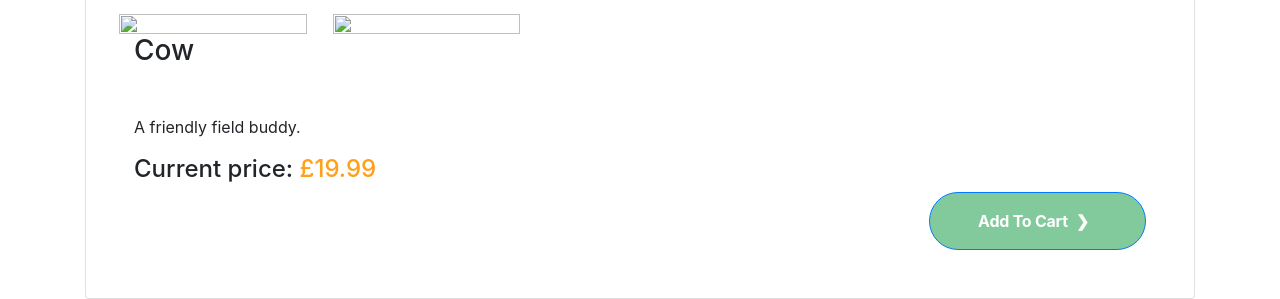
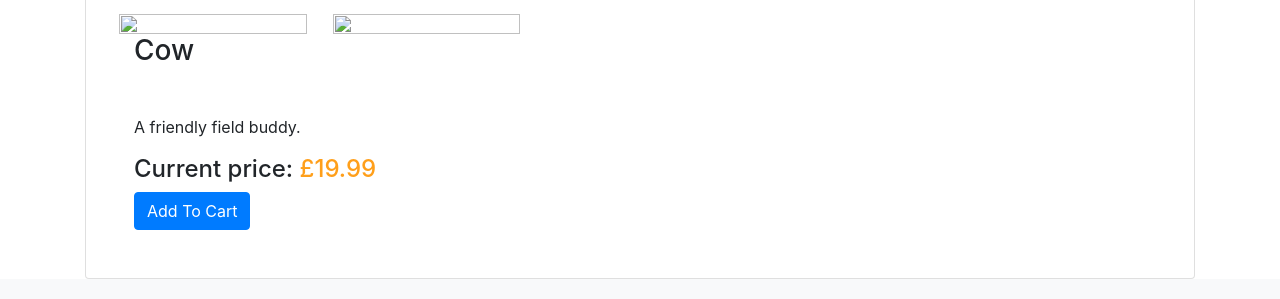
Before and after one commit to kerontt/Assignment3, a PHP site: page /detail.php?id=1 in a window 1280 px wide. Shown: the part 1214-1513 px from the top of the page. Run offline with PHP 8.4, Linux system fonts and the light colour scheme; data comes from the database, SQL or seed files in the repository; data that the repository does not hold is empty; some libraries are stand-ins or nearby versions.

Commit message:
Testing issues with git uploads

```diff
--- a/includes/style.css
+++ b/includes/style.css
@@ -70,9 +70,10 @@ margin: 20px;
 
 				.secnav {
 	overflow: hidden;
-  text-color: black;
-   text-align: right;
-   margin:10px;
+  background-color: #e9ecef;
+  text-color: white;
+   text-align: left;
+   margin:0px;
    padding: 10px;
 		}
 
@@ -92,6 +93,7 @@ margin-left:0px;
 	padding:20px 15px 20px 15px;
 	margin: 10px 0px 15px 0px;
 	}
+
 
 
 /* LOGIN CODE START*/
@@ -385,6 +387,9 @@ img {
 /*END OF PRODUCT DETAILS */
 
 
+
+
+
 /*CODE FOR TABLE LESS CART*/
 
 @import "compass/css3";
@@ -447,353 +452,3 @@ body {
 
   }
 }
-// CART HEADER
-.heading {
-  padding: 1em 0;
-  border-bottom: 1px solid #D0D0D0;
-
-  h1 {
-   font-family: $fontSerif;
-   font-size: 2em;
-   float: left;
-  }
-  a.continue {
-    &:link , &:visited {
-      text-decoration: none;
-      font-family: $fontSans;
-      letter-spacing: -.015em;
-      font-size: .75em;
-      padding: 1em;
-      color: #fff;
-      background: #82ca9c;
-      font-weight: bold;
-      border-radius: 50px;
-    float: right;
-      text-align: right;
-       @include transition(all, .25s, linear);
-    }
-    &:after {
-      content: "\276f";
-      padding: .5em;
-      position: relative;
-      right:0;
-       @include transition(all, .15s, linear);
-
-    }
-    &:hover , &:focus, &:active {
-      background: #f69679;
-
-      &:after {
-        right: -10px;
-      }
-    }
-  }
-}
-
-// TABLE HEADING
-
-.tableHead {
-  display: table;
-  width: 100%;
-  font-family: $fontSans;
-  font-size: .75em;
-  li {
-    display: table-cell;
-    padding: 1em 0;
-    text-align: center;
-    &.prodHeader {
-      text-align: left;
-    }
-  }
-}
-
-// CART Items
-
-.cart {
-  padding: 1em 0 ;
-
-  .items {
-    display: block;
-    width: 100%;
- vertical-align: middle;
-    padding: 1.5em;
-
-    border-bottom: 1px solid #fafafa;
-    &.even {
-      background: #fafafa;
-    }
-    .infoWrap {
-      display: table;
-      width: 100%;
-    }
-    .cartSection {
-      display: table-cell;
-
-      vertical-align: middle;
-
-
-      .itemNumber {
-  font-size: .75em;
-        color: #777;
-        margin-bottom: .5em;
-}
-
-      h3 {
-
-        font-size: 1em;
-      font-family: $fontSans;
-        font-weight: bold;
-        text-transform: uppercase;
-        letter-spacing: .025em;
-
-
-      }
-      p {
-        display: inline-block;
-        font-size: .85em;
-
-        color: #777777;
-        font-family: $fontSans;
-            .quantity {
-        font-weight: bold;
-              color: #333;
-      }
-
-        &.stockStatus {
-          color: #82CA9C;
-          font-weight: bold;
-          padding: .5em 0 0 1em;
-          text-transform: uppercase;
-          &.out {
-            color: #F69679;
-          }
-        }
-
-      }
-      .itemImg {
-        width: 4em;
-
-        float: left;
-      }
-      &.qtyWrap , &.prodTotal {
-        text-align: center;
-    p {
-      font-weight: bold;
-      font-size: 1.25em;
-    }
-
-      }
-
-    input.qty {
-        width: 2em;
-        text-align: center;
-        font-size: 1em;
-          padding: .25em;
-      margin: 1em .5em 0 0;
-
-      }
-      .itemImg {
-        width: 8em;
-        display: inline;
-        padding-right: 1em;
-      }
-
-
-    }
-  }
-
-}
-
- .special {
-   display: block;
-   font-family: $fontSans;
-  .specialContent {
-   padding: 1em 1em 0;
-    display: block;
-   margin-top:.5em;
-   border-top: 1px solid #dadada;
-   &:before {
-     content: "\21b3";
-     font-size: 1.5em;
-      margin-right: 1em;
-     color: #6f6f6f;
-     font-family: helvetica, arial, sans-serif;
-   }}
-
- }
-
-a.remove {
-  text-decoration: none;
-  font-family: $fontSans;
-  color: #ffffff;
-  font-weight: bold;
-  background: #e0e0e0;
-  padding: .5em;
-  font-size: .75em;
-  display: inline-block;
-  border-radius: 100%;
-  line-height: .85;
-   @include transition(all, .25s, linear);
-  &:hover {
-    background: #f30;
-  }
-}
-
-.promoCode {
-  border:2px solid #efefef;
-  float: left;
-  width: 35%;
-  padding: 2%;
-  label {
-    display: block;
-    width: 100%;
- font-style: italic;
-    font-size: 1.15em;
-
-    margin-bottom: .5em;
-    letter-spacing: -.025em;
-
-  }
-  input {
-    width: 85%;
-    font-size: 1em;
-    padding: .5em;
-    float: left;
-    border: 1px solid #dadada;
-    &:active, &:focus {
-      outline: 0;
-
-    }
-  }
-  a.btn {
-    float: left;
-    width: 15%;
-    padding: .75em 0;
-    border-radius: 0 1em 1em 0;
-    text-align: center;
-    border: 1px solid #82ca9c;
-    &:hover {
-       border: 1px solid #f69679;
-       background: #f69679;
-    }
-  }
-}
-
-.btn {
-     &:link , &:visited {
-      text-decoration: none;
-      font-family: $fontSans;
-      letter-spacing: -.015em;
-      font-size: 1em;
-      padding: 1em 3em;
-      color: #fff;
-      background: #82ca9c;
-      font-weight: bold;
-      border-radius: 50px;
-    float: right;
-      text-align: right;
-       @include transition(all, .25s, linear);
-    }
-      &:after {
-      content: "\276f";
-      padding: .5em;
-      position: relative;
-      right:0;
-       @include transition(all, .15s, linear);
-
-    }
-    &:hover , &:focus, &:active {
-      background: #f69679;
-        &:after {
-        right: -10px;
-      }
-    }
-
-  .promoCode & {
-    font-size: .85em;
-    paddding: .5em 2em;
-  }
-}
-
-/* TOTAL AND CHECKOUT  */
-.subtotal {
-float: right;
- width: 35%;
-  .totalRow {
-    padding: .5em;
-   text-align: right;
-
-    &.final {
-      font-size: 1.25em;
-      font-weight: bold;
-    }
-    span {
-      display: inline-block;
-      padding: 0 0 0 1em;
-      text-align: right;
-
-    }
-    .label {
-       font-family: $fontSans;
-      font-size: .85em;
-      text-transform: uppercase;
-      color: #777;
-    }
-    .value {
-
-      letter-spacing: -.025em;
-      width: 35%;
-    }
-  }
-}
-
-@media only screen and (max-width:39.375em){
-
-.wrap {
-  width: 98%;
-  padding: 2% 0;
-}
-.projTitle{
-  font-size: 1.5em;
-  padding: 10% 5%;
-}
-.heading {
-  padding: 1em;
-  font-size: 90%;
-}
-.cart {
-  .items {
-
-  .cartSection {
-    width: 90%;
-      display: block;float: left;
-     &.qtyWrap {
-       width: 10%;
-      text-align: center;
-       padding: .5em 0;
-       float: right;
-       &:before {
-         content: "QTY";
-         display: block;
-         font-family: $fontSans;
-         padding: .25em;
-         font-size: .75em;
-       }
-     }
-     &.prodTotal , &.removeWrap {
-       display: none;
-     }
-    .itemImg {
-      width: 25%;
-    }
-  }
-  }}
-.promoCode , .subtotal{
-  width: 100%;
-}
-
-  a.btn.continue {
-width: 100%;
-text-align: center;
-}
-}
--- a/shop.php
+++ b/shop.php
@@ -24,7 +24,7 @@ if ($_SESSION['Firstname'] = "") {
     echo '<div class="container-fluid"><p> <a href="goodbye.php">Logout</a></p></div>' ;}
 else {
 
-    echo "<h1></h1><p>You are logged in {$_SESSION['first_name']} {$_SESSION['last_name']} </p>";
+    echo "<h1></h1><p>You are logged in as:<br> {$_SESSION['first_name']} {$_SESSION['last_name']} </p>";
     echo '<p><a href="goodbye.php">Logout</a></p>';
 
 }
```
Also changed, not shown: cart.php (+4 -9 lines).
